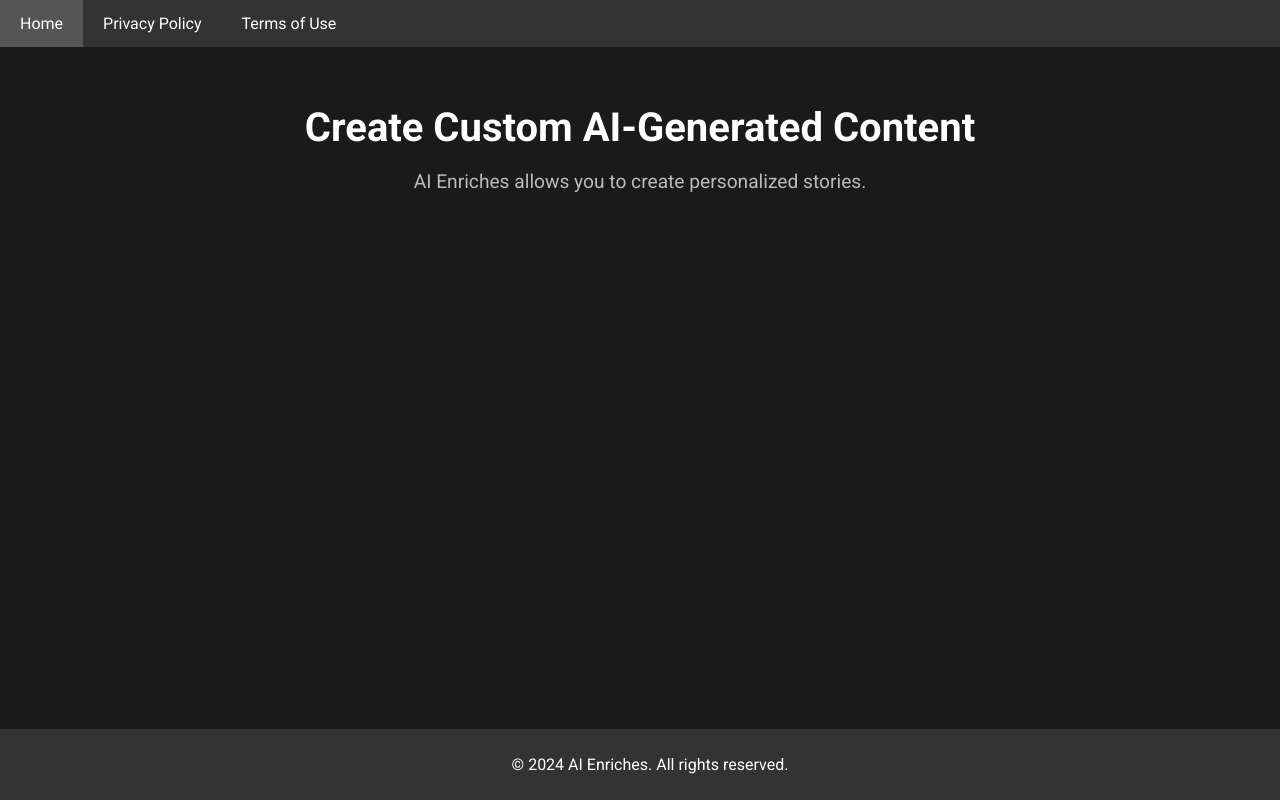
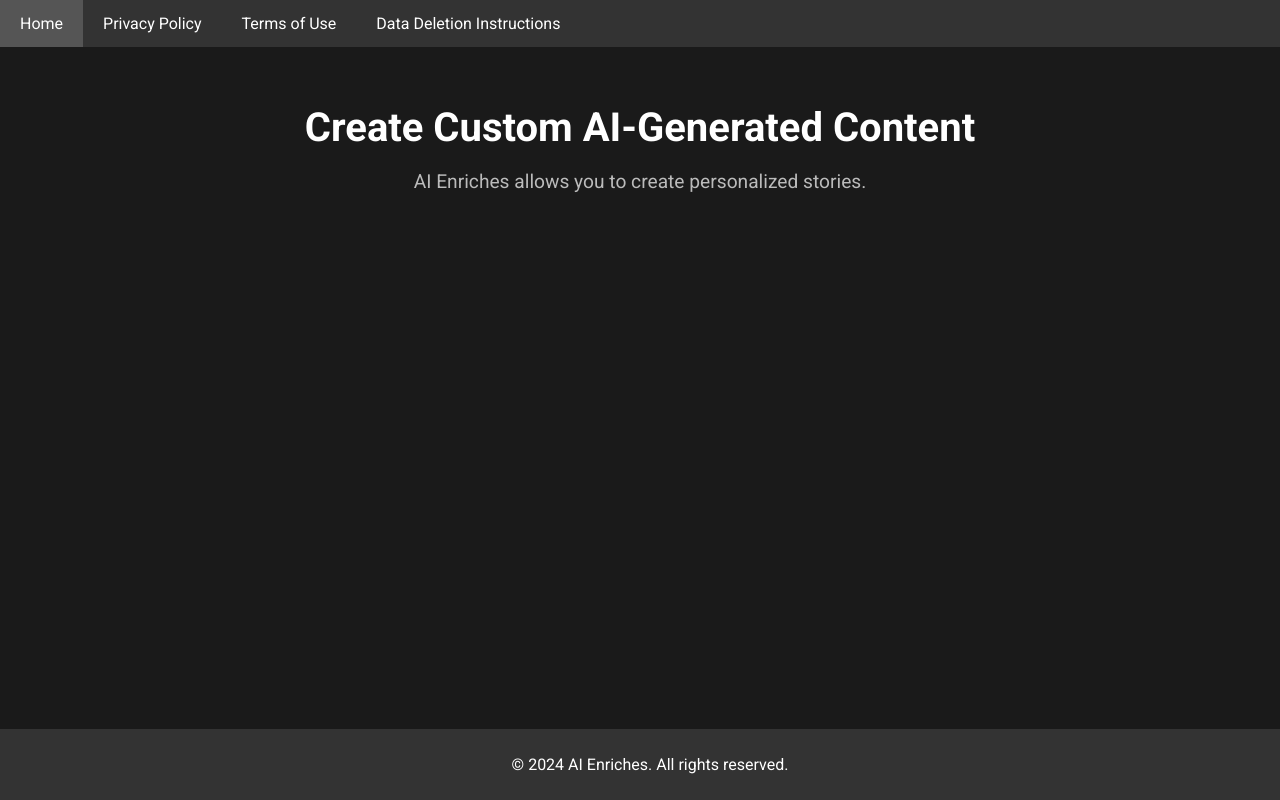
Before and after one commit to aienriches/aienriches.github.io, a plain HTML site: page index.html in a window 1280 px wide. Drawn offline with Linux system fonts and the light colour scheme.

Commit message:
data del

```diff
--- a/index.html
+++ b/index.html
@@ -90,6 +90,7 @@
     <a href="#">Home</a>
 	<a href="privacypolicy.html">Privacy Policy</a>
     <a href="terms.html">Terms of Use</a>
+    <a href="datadeletion.html">Data Deletion Instructions</a>
 </div>
 
 <div class="header">
```
Also changed, not shown: datadeletion.html (+1 -0 lines), privacypolicy.html (+1 -0 lines), terms.html (+1 -0 lines).
